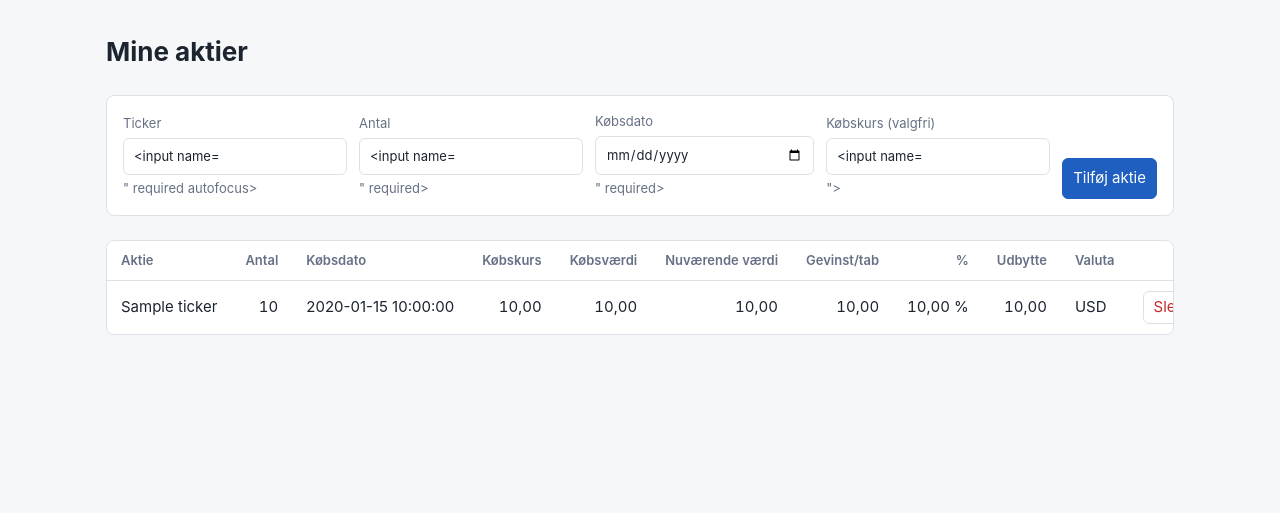
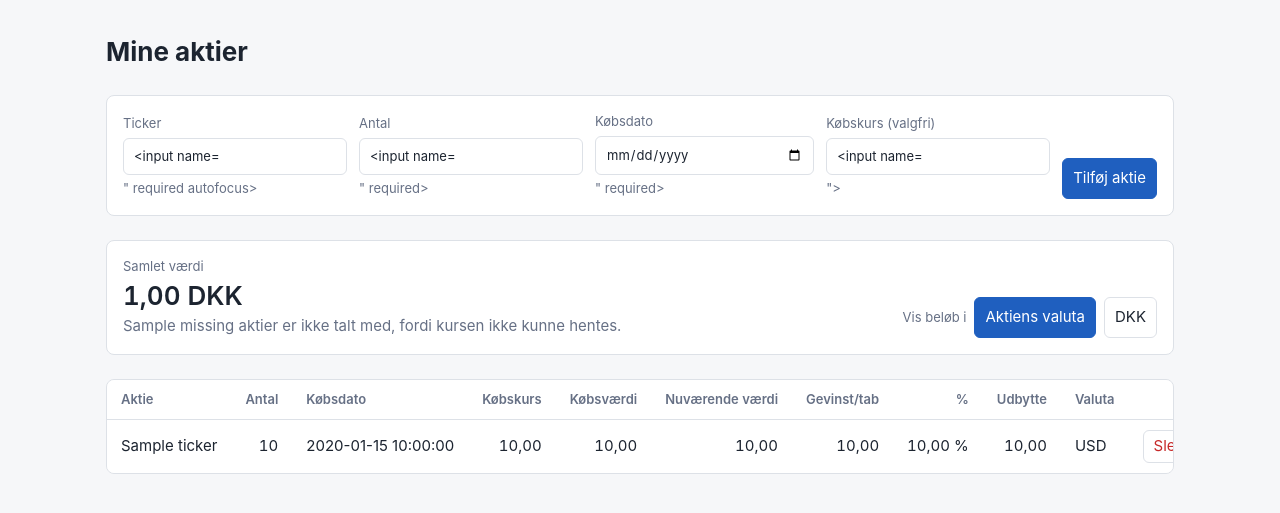
Before and after one commit to Bab1709/AktieBogen, a Flask app: template templates/index.html in a window 1280 px wide. Shown: the top 513 px of the page. Run offline with Flask 3, Linux system fonts and the light colour scheme; the template is opened without the code that fills it: most values are stand-ins (such as "Sample title", 1, 10 or a date in 2020); form fields are guessed from the names that the template uses.

Commit message:
Add total portfolio value in DKK and a DKK display toggle
The total gives one number for the whole portfolio across currencies.
The toggle lets every amount be shown in DKK instead of the stock's own
currency, using today's exchange rate from Yahoo Finance.

Co-Authored-By: Claude Opus 5.5 <noreply@anthropic.com>

```diff
--- a/main.py
+++ b/main.py
@@ -8,6 +8,9 @@ import portfolio
 import prices
 
 app = Flask(__name__)
+
+# Remembers whether amounts are shown in each stock's own currency or in DKK.
+DISPLAY_COOKIE = "display_currency"
 
 
 @app.template_filter("amount")
@@ -39,32 +42,54 @@ def parse_number(text: str) -> float:
     return value
 
 
-def build_rows() -> list[dict]:
+def build_rows(in_dkk: bool) -> tuple[list[dict], float, int]:
+    """Return the table rows, the total value in DKK and how many holdings the total is missing."""
     rows = []
+    total_dkk = 0.0
+    missing = 0
     for holding in portfolio.load():
         row = dict(holding)
-        row["buy_value"] = holding["shares"] * holding["buy_price"]
+        try:
+            rate = prices.get_rate_to_dkk(holding["currency"])
+        except prices.PriceError:
+            rate = None
+        # A holding without an exchange rate stays in its own currency.
+        scale = rate if in_dkk and rate is not None else 1
+        if scale is rate:
+            row["currency"] = "DKK"
+        row["buy_price"] = holding["buy_price"] * scale
+        row["buy_value"] = holding["shares"] * row["buy_price"]
         try:
             current_price, _ = prices.get_current(holding["ticker"])
         except prices.PriceError:
             row["current_value"] = None
+            missing += 1
         else:
-            row["current_value"] = holding["shares"] * current_price
+            row["current_value"] = holding["shares"] * current_price * scale
             row["gain"] = row["current_value"] - row["buy_value"]
             row["gain_pct"] = row["gain"] / row["buy_value"] * 100
+            if rate is None:
+                missing += 1
+            else:
+                total_dkk += holding["shares"] * current_price * rate
         try:
             buy_date = date.fromisoformat(holding["buy_date"])
-            row["dividends"] = holding["shares"] * prices.get_dividends_since(holding["ticker"], buy_date)
+            row["dividends"] = holding["shares"] * prices.get_dividends_since(holding["ticker"], buy_date) * scale
         except prices.PriceError:
             row["dividends"] = None
         rows.append(row)
-    return rows
+    return rows, total_dkk, missing
 
 
 def render_index(error: str | None = None, form: dict | None = None):
+    in_dkk = request.cookies.get(DISPLAY_COOKIE) == "dkk"
+    rows, total_dkk, missing = build_rows(in_dkk)
     return render_template(
         "index.html",
-        rows=build_rows(),
+        rows=rows,
+        total_dkk=total_dkk,
+        missing=missing,
+        in_dkk=in_dkk,
         error=error,
         form=form or {},
         today=date.today().isoformat(),
@@ -109,6 +134,14 @@ def add():
     return redirect(url_for("index"))
 
 
+@app.post("/display")
+def display():
+    choice = "dkk" if request.form.get("currency") == "dkk" else "native"
+    response = redirect(url_for("index"))
+    response.set_cookie(DISPLAY_COOKIE, choice, max_age=365 * 24 * 60 * 60, samesite="Lax")
+    return response
+
+
 @app.post("/delete/<holding_id>")
 def delete(holding_id: str):
     portfolio.remove(holding_id)
--- a/prices.py
+++ b/prices.py
@@ -10,6 +10,8 @@ _current_cache = {}
 # Dividends change a few times a year at most, so they are cached much longer.
 DIVIDEND_CACHE_SECONDS = 6 * 60 * 60
 _dividend_cache = {}
+# Some exchanges quote prices in hundredths of the currency, e.g. pence in London.
+MINOR_UNITS = {"GBp": ("GBP", 100), "GBX": ("GBP", 100), "ILA": ("ILS", 100), "ZAc": ("ZAR", 100)}
 
 
 class PriceError(Exception):
@@ -50,6 +52,18 @@ def get_current(ticker: str) -> tuple[float, str]:
     return float(price), currency
 
 
+def get_rate_to_dkk(currency: str) -> float:
+    """Return how many Danish kroner one unit of `currency` is worth right now."""
+    currency, divisor = MINOR_UNITS.get(currency, (currency, 1))
+    if currency == "DKK":
+        return 1 / divisor
+    try:
+        rate, _ = get_current(f"{currency}DKK=X")
+    except PriceError as exc:
+        raise PriceError(f"Kunne ikke hente valutakurs for {currency}.") from exc
+    return rate / divisor
+
+
 def get_dividends_since(ticker: str, day: date) -> float:
     """Return the dividends per share for someone who bought on `day`, 0 if none."""
     cached = _dividend_cache.get(ticker)
--- a/static/style.css
+++ b/static/style.css
@@ -87,6 +87,42 @@ button.delete {
   border-radius: 6px;
 }
 
+.summary {
+  display: flex;
+  flex-wrap: wrap;
+  gap: 16px;
+  align-items: flex-end;
+  justify-content: space-between;
+  margin-top: 24px;
+  padding: 16px;
+  background: var(--surface);
+  border: 1px solid var(--border);
+  border-radius: 8px;
+}
+
+.summary-label {
+  font-size: 13px;
+  color: var(--muted);
+}
+
+.summary-value {
+  font-size: 26px;
+  font-weight: 600;
+  font-variant-numeric: tabular-nums;
+}
+
+form.toggle {
+  display: flex;
+  gap: 8px;
+  align-items: center;
+}
+
+form.toggle button[aria-pressed="false"] {
+  color: var(--text);
+  background: transparent;
+  border-color: var(--border);
+}
+
 .table-wrap {
   margin-top: 24px;
   overflow-x: auto;
--- a/templates/index.html
+++ b/templates/index.html
@@ -31,6 +31,21 @@
     {% endif %}
 
     {% if rows %}
+      <div class="summary">
+        <div>
+          <div class="summary-label">Samlet værdi</div>
+          <div class="summary-value">{{ total_dkk | amount }} DKK</div>
+          {% if missing %}
+            <div class="muted">{{ missing }} {{ 'aktie' if missing == 1 else 'aktier' }} er ikke talt med, fordi kursen ikke kunne hentes.</div>
+          {% endif %}
+        </div>
+        <form class="toggle" method="post" action="{{ url_for('display') }}">
+          <span class="summary-label">Vis beløb i</span>
+          <button type="submit" name="currency" value="native" aria-pressed="{{ 'false' if in_dkk else 'true' }}">Aktiens valuta</button>
+          <button type="submit" name="currency" value="dkk" aria-pressed="{{ 'true' if in_dkk else 'false' }}">DKK</button>
+        </form>
+      </div>
+
       <div class="table-wrap">
         <table>
           <thead>
```
Also changed, not shown: README.md.
